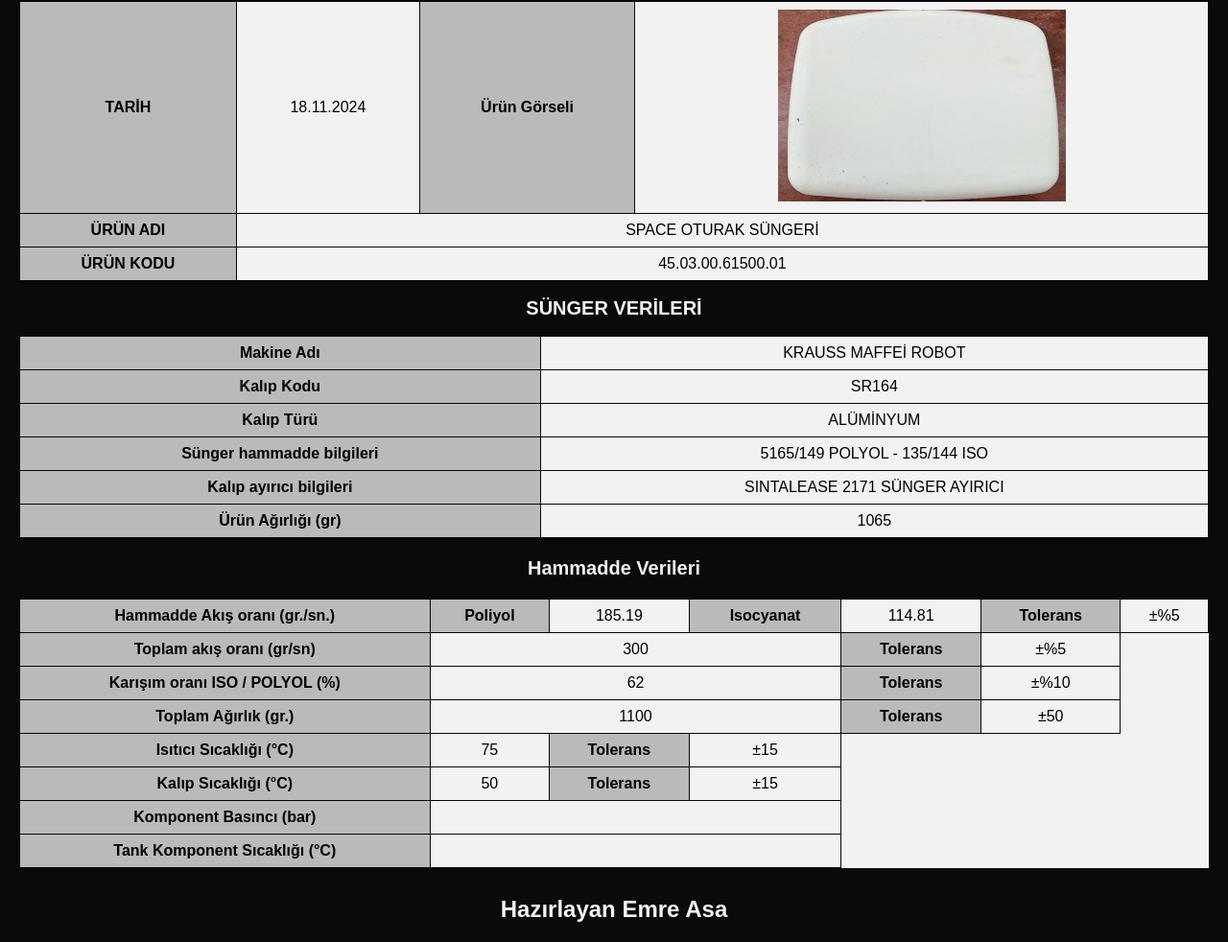
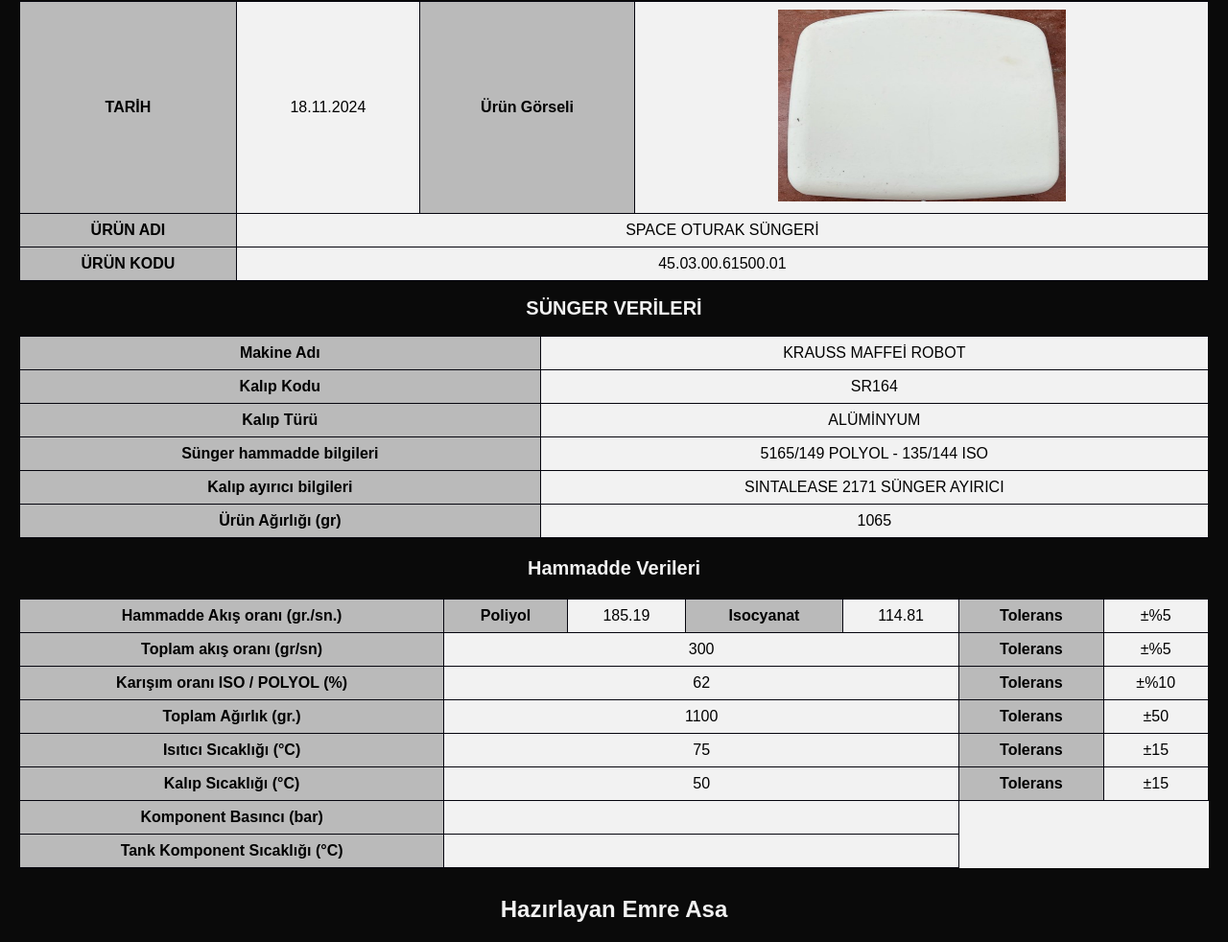
Before and after one commit to estrgdhbd598/sungerparametre.goldsit, a plain HTML site: page index.html in a window 1280 px wide. Shown: the part 55-1037 px from the top of the page at 96% size. Drawn offline with Linux system fonts and the light colour scheme.

Commit message:
Update index.html

```diff
--- a/index.html
+++ b/index.html
@@ -98,42 +98,42 @@
         </tr>
         <tr>
             <th>Toplam akış oranı (gr/sn)</th>
-            <td colspan="3">300</td>
+            <td colspan="4">300</td>
             <th>Tolerans</th>
             <td>±%5</td>
         </tr>
         <tr>
             <th>Karışım oranı ISO / POLYOL (%)</th>
-            <td colspan="3">62</td>
+            <td colspan="4">62</td>
             <th>Tolerans</th>
             <td>±%10</td>
         </tr>
         <tr>
             <th>Toplam Ağırlık (gr.)</th>
-            <td colspan="3">1100</td>
+            <td colspan="4">1100</td>
             <th>Tolerans</th>
             <td>±50</td>
         </tr>
 
         <tr>
             <th>Isıtıcı Sıcaklığı (°C)</th>
-            <td>75</td>
+            <td colspan="4">75</td>
             <th>Tolerans</th>
             <td>±15</td>
         </tr>
         <tr>
             <th>Kalıp Sıcaklığı (°C)</th>
-            <td>50</td>
+            <td colspan="4">50</td>
             <th>Tolerans</th>
             <td>±15</td>
         </tr>
         <tr>
             <th>Komponent Basıncı (bar)</th>
-            <td colspan="3"></td>
+            <td colspan="4"></td>
         </tr>
         <tr>
             <th>Tank Komponent Sıcaklığı (°C)</th>
-            <td colspan="3"></td>
+            <td colspan="4"></td>
         </tr>
    <table>
 
```
